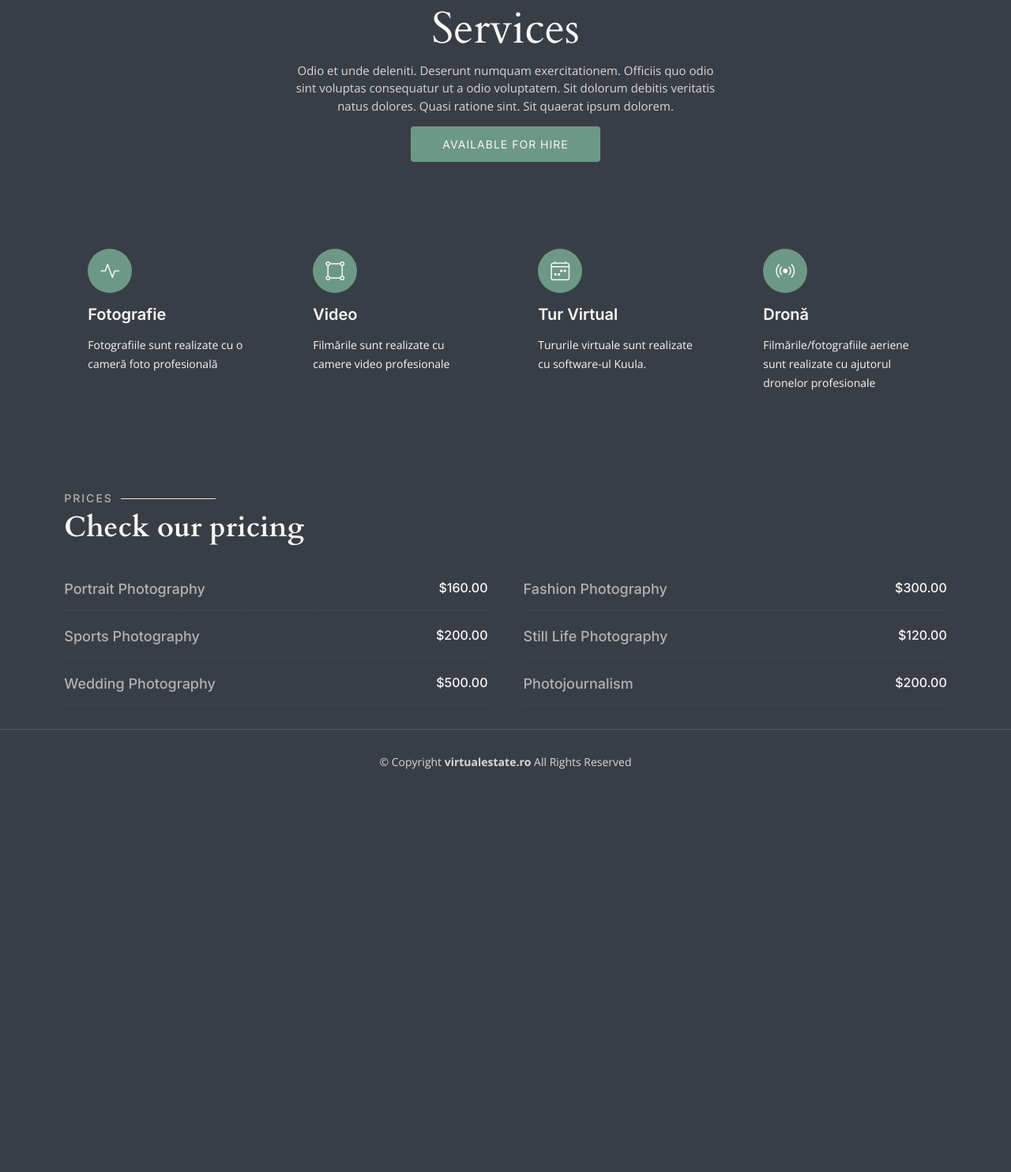
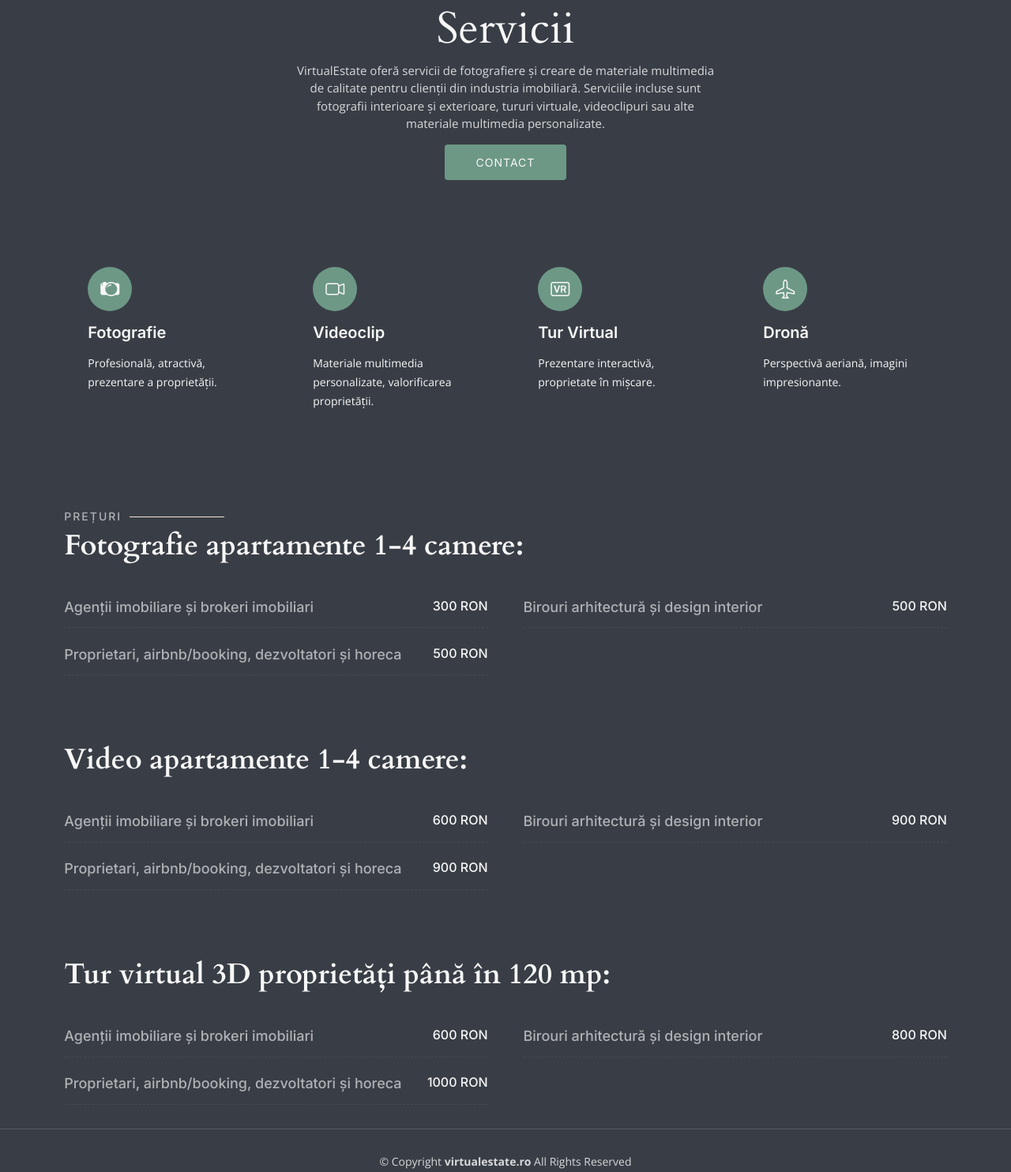
Before and after one commit to SLO2022/VirtualEstate, a plain HTML site: page services.html in a window 1280 px wide. Shown: the part 117-1601 px from the top of the page at 79% size. Before the commit the page ends 1122 px from the top, so only its background shows below. Drawn offline with nearby package versions, Linux system fonts and the light colour scheme.

Commit message:
last commit

```diff
--- a/services.html
+++ b/services.html
@@ -77,10 +77,13 @@
       <div class="container position-relative">
         <div class="row d-flex justify-content-center">
           <div class="col-lg-6 text-center">
-            <h2>Services</h2>
-            <p>Odio et unde deleniti. Deserunt numquam exercitationem. Officiis quo odio sint voluptas consequatur ut a odio voluptatem. Sit dolorum debitis veritatis natus dolores. Quasi ratione sint. Sit quaerat ipsum dolorem.</p>
+            <h2>Servicii</h2>
+            <p>VirtualEstate oferă servicii de fotografiere și creare de materiale
+              multimedia de calitate pentru clienții din industria imobiliară.
+              Serviciile incluse sunt fotografii interioare și exterioare, tururi virtuale, videoclipuri sau alte materiale
+              multimedia personalizate.</p>
 
-            <a class="cta-btn" href="contact.html">Available for hire</a>
+            <a class="cta-btn" href="contact.html">Contact</a>
 
           </div>
         </div>
@@ -95,33 +98,33 @@
 
           <div class="col-xl-3 col-md-6 d-flex">
             <div class="service-item position-relative">
-              <i class="bi bi-activity"></i>
+              <i class="bi bi-camera2"></i>
               <h4><a href="" class="stretched-link">Fotografie</a></h4>
-              <p>Fotografiile sunt realizate cu o cameră foto profesională</p>
+              <p>Profesională, atractivă, prezentare a proprietății.</p>
             </div>
           </div><!-- End Service Item -->
 
           <div class="col-xl-3 col-md-6 d-flex">
             <div class="service-item position-relative">
-              <i class="bi bi-bounding-box-circles"></i>
-              <h4><a href="" class="stretched-link">Video</a></h4>
-              <p>Filmările sunt realizate cu camere video profesionale</p>
+              <i class="bi bi-camera-video"></i>
+              <h4><a href="" class="stretched-link">Videoclip</a></h4>
+              <p>Materiale multimedia personalizate, valorificarea proprietății.</p>
             </div>
           </div><!-- End Service Item -->
 
           <div class="col-xl-3 col-md-6 d-flex">
             <div class="service-item position-relative">
-              <i class="bi bi-calendar4-week"></i>
+              <i class="bi bi-badge-vr"></i>
               <h4><a href="" class="stretched-link">Tur Virtual</a></h4>
-              <p>Tururile virtuale sunt realizate cu software-ul Kuula.</p>
+              <p>Prezentare interactivă, proprietate în mișcare.</p>
             </div>
           </div><!-- End Service Item -->
 
           <div class="col-xl-3 col-md-6 d-flex">
             <div class="service-item position-relative">
-              <i class="bi bi-broadcast"></i>
+              <i class="bi bi-airplane"></i>
               <h4><a href="" class="stretched-link">Dronă</a></h4>
-              <p>Filmările/fotografiile aeriene sunt realizate cu ajutorul dronelor profesionale</p>
+              <p>Perspectivă aeriană, imagini impresionante.</p>
             </div>
           </div><!-- End Service Item -->
 
@@ -135,56 +138,105 @@
       <div class="container">
 
         <div class="section-header">
-          <h2>Prices</h2>
-          <p>Check our pricing</p>
+          <h2>Prețuri</h2>
+          <p>Fotografie apartamente 1-4 camere:</p>
         </div>
 
         <div class="row gy-4 gx-lg-5">
 
           <div class="col-lg-6">
             <div class="pricing-item d-flex justify-content-between">
-              <h3>Portrait Photography</h3>
-              <h4>$160.00</h4>
+              <h3>Agenții imobiliare și brokeri imobiliari</h3>
+              <h4>300 RON</h4>
             </div>
           </div><!-- End Pricing Item -->
 
           <div class="col-lg-6">
             <div class="pricing-item d-flex justify-content-between">
-              <h3>Fashion Photography</h3>
-              <h4>$300.00</h4>
+              <h3>Birouri arhitectură și design interior</h3>
+              <h4>500 RON</h4>
             </div>
           </div><!-- End Pricing Item -->
 
           <div class="col-lg-6">
             <div class="pricing-item d-flex justify-content-between">
-              <h3>Sports Photography</h3>
-              <h4>$200.00</h4>
+              <h3>Proprietari, airbnb/booking, dezvoltatori și horeca</h3>
+              <h4>500 RON</h4>
+            </div>
+          </div><!-- End Pricing Item -->
+
+        </div>
+      </div>
+    </section><!-- End Pricing Section1 -->
+
+    <section id="pricing2" class="pricing">
+      <div class="container">
+
+        <div class="section-header">
+          <p>Video apartamente 1-4 camere:</p>
+        </div>
+
+        <div class="row gy-4 gx-lg-5">
+
+          <div class="col-lg-6">
+            <div class="pricing-item d-flex justify-content-between">
+              <h3>Agenții imobiliare și brokeri imobiliari</h3>
+              <h4>600 RON</h4>
             </div>
           </div><!-- End Pricing Item -->
 
           <div class="col-lg-6">
             <div class="pricing-item d-flex justify-content-between">
-              <h3>Still Life Photography</h3>
-              <h4>$120.00</h4>
+              <h3>Birouri arhitectură și design interior</h3>
+              <h4>900 RON</h4>
             </div>
           </div><!-- End Pricing Item -->
 
           <div class="col-lg-6">
             <div class="pricing-item d-flex justify-content-between">
-              <h3>Wedding Photography</h3>
-              <h4>$500.00</h4>
+              <h3>Proprietari, airbnb/booking, dezvoltatori și horeca</h3>
+              <h4>900 RON</h4>
+            </div>
+          </div><!-- End Pricing Item -->
+
+        </div>
+      </div>
+    </section><!-- End Pricing Section3 -->
+
+    <section id="pricing2" class="pricing">
+      <div class="container">
+
+        <div class="section-header">
+          <p>Tur virtual 3D proprietăți până în 120 mp:</p>
+        </div>
+
+        <div class="row gy-4 gx-lg-5">
+
+          <div class="col-lg-6">
+            <div class="pricing-item d-flex justify-content-between">
+              <h3>Agenții imobiliare și brokeri imobiliari</h3>
+              <h4>600 RON</h4>
             </div>
           </div><!-- End Pricing Item -->
 
           <div class="col-lg-6">
             <div class="pricing-item d-flex justify-content-between">
-              <h3>Photojournalism</h3>
-              <h4>$200.00</h4>
+              <h3>Birouri arhitectură și design interior</h3>
+              <h4>800 RON</h4>
+            </div>
+          </div><!-- End Pricing Item -->
+
+          <div class="col-lg-6">
+            <div class="pricing-item d-flex justify-content-between">
+              <h3>Proprietari, airbnb/booking, dezvoltatori și horeca</h3>
+              <h4>1000 RON</h4>
             </div>
           </div><!-- End Pricing Item -->
 
         </div>
-    </section><!-- End Pricing Section -->
+      </div>
+    </section><!-- End Pricing Section2 -->
+
   </main><!-- End #main -->
 
   <!-- ======= Footer ======= -->
```
Also changed, not shown: about.html (+14 -10 lines), contact.html (+3 -1 lines), gallery.html (+3 -3 lines), gallery3D.html (+5 -3 lines), index.html (+2 -3 lines), sample-inner-page.html (+1 -8 lines), assets/img/apple-touch-icon.png, assets/img/favicon.png.
